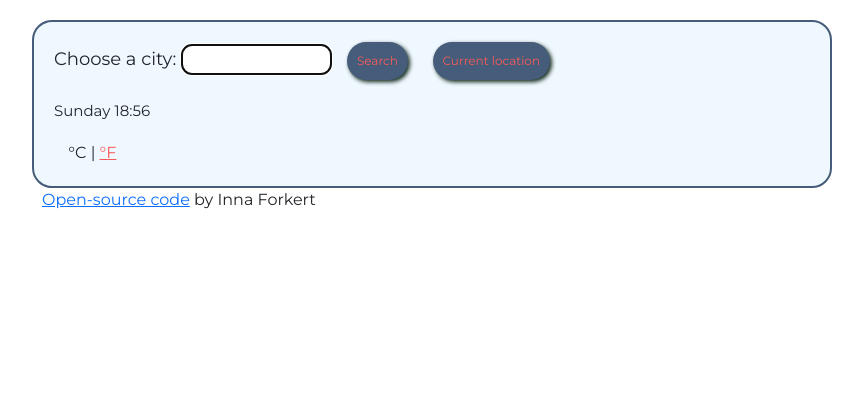
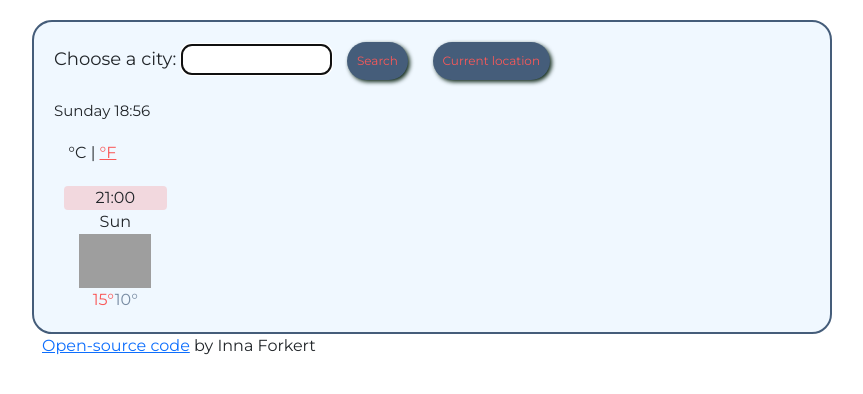
Before and after one commit to InnaForkert/Weather-App, a plain HTML site: page index.html in a window 1280 px wide. Shown: the whole page, without its empty margins (208-1071 px from the left). Drawn offline with nearby package versions, Linux system fonts and the light colour scheme; no server answers; grey boxes are pictures that could not be loaded.

Commit message:
added daily forecast HTML

```diff
--- a/app.js
+++ b/app.js
@@ -19,7 +19,7 @@ if (minutes > 9) {
 }
 
 function showTemp(response) {
-  temp.innerHTML = ` ${Math.round(response.data.main.temp)}`;
+  temp.innerHTML = `${Math.round(response.data.main.temp)}`;
   tempInCelc = response.data.main.temp;
   descr.innerHTML = response.data.weather[0].description;
   humidity.innerHTML = `Humidity: ${response.data.main.humidity}%`;
--- a/index.html
+++ b/index.html
@@ -57,7 +57,7 @@
       </div>
       <div class="row">
         <div class="col">
-          <img src="" class="" id="icon"></img><span class="temp" id="temp"></span>
+          <img src="" class="" id="icon" /><span class="temp" id="temp"></span>
           <span id="C" class="up">°C</span>
           <span id="|" class="up"> | </span>
           <span id="F" class="up active">°F</span>
@@ -65,6 +65,24 @@
         <div class="col">
           <p class="humidity"></p>
           <p class="wind"></p>
+        </div>
+      </div>
+      <div class="weather-forecast">
+        <div class="row">
+          <div class="col-2 shadow-hov">
+            <div class="time-forecast">21:00</div>
+            <div class="day-forecast">Sun</div>
+            <div class="icon-forecast-div">
+              <img
+                src="http://openweathermap.org/img/wn/01n@2x.png"
+                class="icon-forecast"
+                alt=""
+              />
+            </div>
+            <div class="temp-forecast">
+              <span class="max">15°</span><span class="min">10°</span>
+            </div>
+          </div>
         </div>
       </div>
     </div>
--- a/styles.css
+++ b/styles.css
@@ -100,3 +100,34 @@ p {
   font-size: 45px;
   margin-left: 10px;
 }
+
+.weather-forecast {
+  padding: 10px;
+  text-align: center;
+}
+
+.weather-forecast:hover {
+}
+
+.time-forecast {
+  background-color: rgba(249, 89, 89, 0.2);
+  border-radius: 4px;
+}
+
+.icon-forecast {
+  margin: 0 auto;
+  width: 70%;
+}
+
+.max {
+  color: #f95959;
+}
+
+.min {
+  color: rgba(69, 93, 122, 0.7);
+}
+
+.shadow-hov:hover {
+  box-shadow: rgba(0, 0, 0, 0.06) 0px 2px 4px 0px inset;
+  border-radius: 8px;
+}
```
